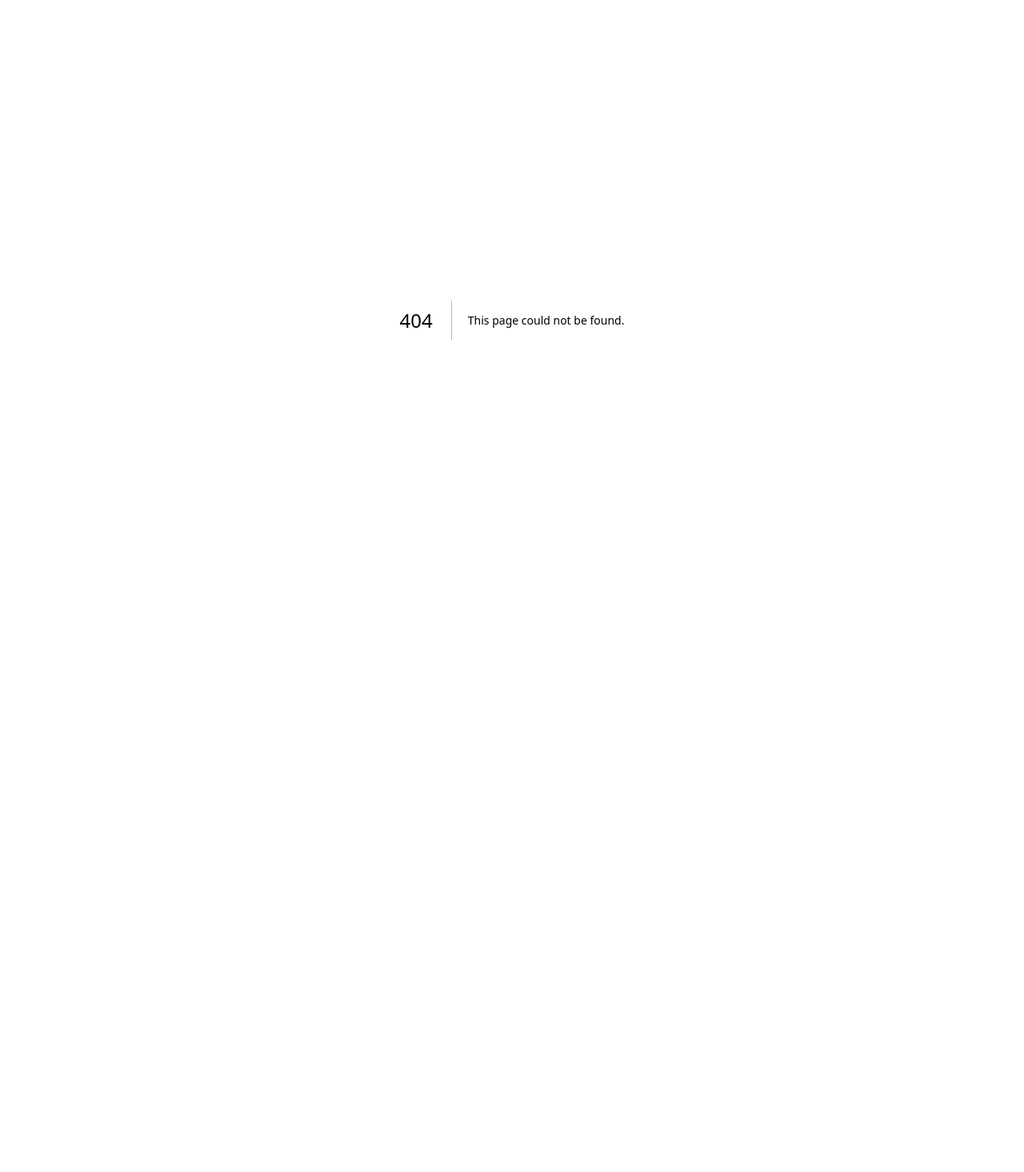
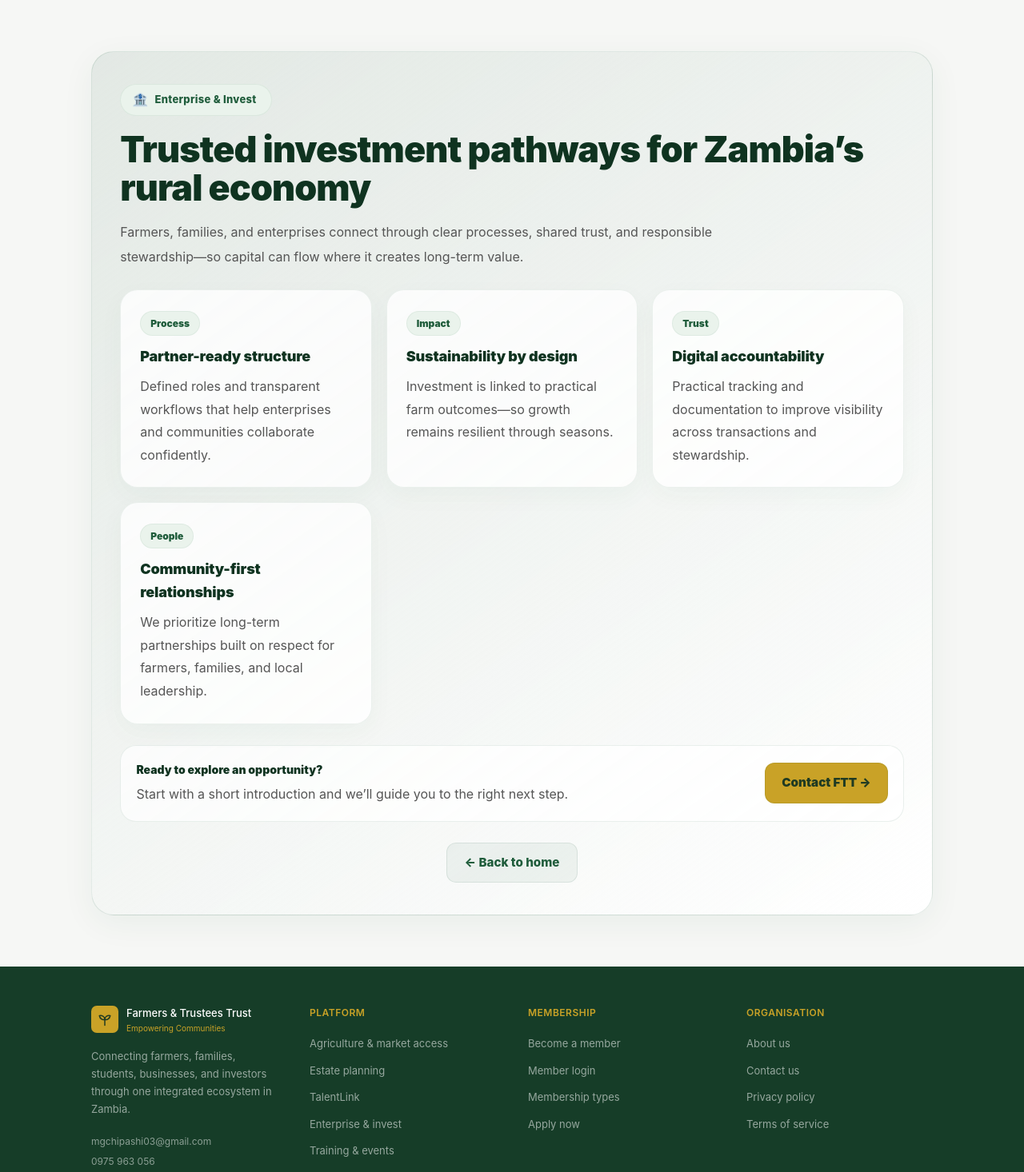
Before and after one commit to Chabbylupuuta/Farmers-trustees-trust-platform, a Next.js app: page /enterprise in a window 1280 px wide. Before the commit this address had no page. Shown: the top 1466 px of the page at 80% size. Before the commit the page ends 800 px from the top, so only its background shows below. Built offline with nearby package versions, Linux system fonts and the light colour scheme.

Commit message:
Updated code

```diff
--- /dev/null
+++ b/src/app/enterprise/page.tsx
@@ -0,0 +1,245 @@
+import Link from 'next/link'
+import Footer from '@/components/home/Footer'
+import type { Metadata } from 'next'
+
+export const metadata: Metadata = {
+  title: 'Enterprise & Invest | FTT',
+  description:
+    'Connect enterprises with trusted investment opportunities built for sustainable growth across Zambia.',
+}
+
+export default function EnterpriseInvestPage() {
+  return (
+    <>
+      <main
+        style={{
+          padding: '4rem 1.5rem',
+          maxWidth: 1100,
+          margin: '0 auto',
+        }}
+      >
+        <section
+          style={{
+            padding: '2.5rem 2.2rem',
+            borderRadius: 28,
+            background:
+              'linear-gradient(145deg, rgba(31,92,59,0.09) 0%, rgba(255,255,255,0.98) 100%)',
+            border: '1px solid rgba(31,92,59,0.12)',
+            boxShadow: '0 10px 40px rgba(24,92,59,0.06)',
+          }}
+        >
+          <div
+            style={{
+              display: 'inline-flex',
+              alignItems: 'center',
+              gap: 8,
+              padding: '6px 18px 6px 14px',
+              background: 'var(--green-50)',
+              color: 'var(--green-700)',
+              borderRadius: 9999,
+              fontSize: 13,
+              fontWeight: 800,
+              letterSpacing: '0.3px',
+              marginBottom: 18,
+              border: '1px solid rgba(31,92,59,0.08)',
+            }}
+          >
+            <span style={{ fontSize: 16 }}>🏦</span> Enterprise &amp; Invest
+          </div>
+
+          <h1
+            style={{
+              fontSize: 'clamp(2.1rem, 4.5vw, 2.8rem)',
+              lineHeight: 1.08,
+              margin: '0 0 1rem 0',
+              color: 'var(--green-900)',
+              fontWeight: 900,
+              letterSpacing: '-0.02em',
+            }}
+          >
+            Trusted investment pathways for Zambia’s rural economy
+          </h1>
+
+          <p
+            style={{
+              color: 'var(--text-secondary)',
+              fontSize: 16,
+              lineHeight: 1.9,
+              marginBottom: 26,
+              maxWidth: 780,
+            }}
+          >
+            Farmers, families, and enterprises connect through clear processes,
+            shared trust, and responsible stewardship—so capital can flow where
+            it creates long-term value.
+          </p>
+
+          <div
+            style={{
+              display: 'grid',
+              gridTemplateColumns: 'repeat(auto-fit, minmax(260px, 1fr))',
+              gap: 18,
+            }}
+          >
+            <InfoCard
+              title="Partner-ready structure"
+              badge="Process"
+              description="Defined roles and transparent workflows that help enterprises and communities collaborate confidently."
+            />
+            <InfoCard
+              title="Sustainability by design"
+              badge="Impact"
+              description="Investment is linked to practical farm outcomes—so growth remains resilient through seasons."
+            />
+            <InfoCard
+              title="Digital accountability"
+              badge="Trust"
+              description="Practical tracking and documentation to improve visibility across transactions and stewardship."
+            />
+            <InfoCard
+              title="Community-first relationships"
+              badge="People"
+              description="We prioritize long-term partnerships built on respect for farmers, families, and local leadership."
+            />
+          </div>
+
+          <div
+            style={{
+              marginTop: 26,
+              padding: '1.2rem 1.2rem',
+              borderRadius: 20,
+              background: 'rgba(255,255,255,0.72)',
+              border: '1px solid rgba(31,92,59,0.09)',
+              display: 'flex',
+              justifyContent: 'space-between',
+              gap: 16,
+              flexWrap: 'wrap',
+              alignItems: 'center',
+            }}
+          >
+            <div>
+              <div
+                style={{
+                  fontSize: 14,
+                  fontWeight: 900,
+                  color: 'var(--green-900)',
+                  marginBottom: 6,
+                }}
+              >
+                Ready to explore an opportunity?
+              </div>
+              <div style={{ color: 'var(--text-secondary)', lineHeight: 1.7 }}>
+                Start with a short introduction and we’ll guide you to the right next step.
+              </div>
+            </div>
+
+            <Link
+              href="/contact"
+              style={{
+                display: 'inline-flex',
+                alignItems: 'center',
+                justifyContent: 'center',
+                gap: 8,
+                padding: '12px 20px',
+                borderRadius: 12,
+                background: 'var(--gold-500)',
+                border: '1px solid rgba(31,92,59,0.10)',
+                color: '#1F3A22',
+                textDecoration: 'none',
+                fontWeight: 900,
+                fontSize: '0.95rem',
+                whiteSpace: 'nowrap',
+              }}
+            >
+              Contact FTT →
+            </Link>
+          </div>
+
+          <div
+            style={{
+              marginTop: 26,
+              display: 'flex',
+              justifyContent: 'center',
+            }}
+          >
+            <Link
+              href="/"
+              style={{
+                display: 'inline-flex',
+                alignItems: 'center',
+                gap: 8,
+                padding: '12px 22px',
+                borderRadius: 12,
+                background: 'rgba(31,92,59,0.06)',
+                border: '1px solid rgba(31,92,59,0.10)',
+                color: 'var(--green-700)',
+                textDecoration: 'none',
+                fontWeight: 800,
+                fontSize: '0.95rem',
+              }}
+            >
+              ← Back to home
+            </Link>
+          </div>
+        </section>
+      </main>
+
+      <Footer />
+    </>
+  )
+}
+
+function InfoCard({
+  title,
+  description,
+  badge,
+}: {
+  title: string
+  description: string
+  badge: string
+}) {
+  return (
+    <article
+      style={{
+        padding: '1.6rem 1.5rem',
+        borderRadius: 22,
+        background: 'rgba(255,255,255,0.78)',
+        border: '1px solid rgba(31,92,59,0.08)',
+        boxShadow: '0 10px 30px rgba(24,92,59,0.04)',
+      }}
+    >
+      <div
+        style={{
+          display: 'inline-flex',
+          alignItems: 'center',
+          padding: '5px 12px',
+          borderRadius: 9999,
+          background: 'var(--green-50)',
+          border: '1px solid rgba(31,92,59,0.06)',
+          color: 'var(--green-700)',
+          fontSize: 12,
+          fontWeight: 900,
+          marginBottom: 12,
+        }}
+      >
+        {badge}
+      </div>
+
+      <h2
+        style={{
+          margin: '0 0 8px 0',
+          fontSize: 18,
+          color: 'var(--green-900)',
+          fontWeight: 900,
+          letterSpacing: '-0.01em',
+        }}
+      >
+        {title}
+      </h2>
+
+      <p style={{ margin: 0, color: 'var(--text-secondary)', lineHeight: 1.8 }}>
+        {description}
+      </p>
+    </article>
+  )
+}
--- a/src/app/page.tsx
+++ b/src/app/page.tsx
@@ -80,15 +80,16 @@ export default function HomePage() {
             aria-hidden
             style={{
               position: 'absolute',
-              inset: -200,
+              inset: -220,
               background:
-                'radial-gradient(circle at 30% 10%, rgba(201,162,39,0.25) 0%, rgba(201,162,39,0) 50%), radial-gradient(circle at 80% 20%, rgba(31,92,59,0.28) 0%, rgba(31,92,59,0) 48%)',
-              filter: 'blur(20px)',
-              opacity: 0.9,
+                'radial-gradient(circle at 30% 10%, rgba(201,162,39,0.18) 0%, rgba(201,162,39,0) 55%), radial-gradient(circle at 80% 20%, rgba(31,92,59,0.22) 0%, rgba(31,92,59,0) 50%)',
+              filter: 'blur(26px)',
+              opacity: 0.65,
               pointerEvents: 'none',
               zIndex: -1,
             }}
           />
+
           <Hero />
 
           {/* Content sections */}
--- a/src/components/home/Navbar.tsx
+++ b/src/components/home/Navbar.tsx
@@ -4,18 +4,25 @@ import { useState } from 'react'
 import Link from 'next/link'
 import { usePathname } from 'next/navigation'
 
+// Desktop: keep it clean by showing only the most important routes.
+// Secondary routes are moved to the mobile menu.
 const navLinks = [
+  { label: 'Agriculture', href: '/agriculture' },
+  { label: 'Events', href: '/events' },
+  { label: 'Resources', href: '/resources' },
   { label: 'About', href: '/about' },
-  { label: 'Agriculture', href: '/agriculture' },
+]
+
+const mobileNavLinks = [
+  ...navLinks,
   { label: 'Contact', href: '/contact' },
   { label: 'Estate Planning', href: '/estate-planning' },
   { label: 'TalentLink', href: '/talentlink' },
   { label: 'Invest', href: '/enterprise' },
-  { label: 'Events', href: '/events' },
-  { label: 'Resources', href: '/resources' },
   { label: 'Privacy Policy', href: '/privacy' },
   { label: 'Terms of Service', href: '/terms' },
 ]
+
 
 export default function Navbar() {
   const [menuOpen, setMenuOpen] = useState(false)
@@ -75,7 +82,7 @@ export default function Navbar() {
 
         {/* Desktop nav links */}
         <div
-          style={{ display: 'flex', alignItems: 'center', gap: '1.25rem' }}
+          style={{ display: 'flex', alignItems: 'center', gap: '1rem' }}
           className="desktop-nav"
         >
           {navLinks.map((link) => {
@@ -85,21 +92,14 @@ export default function Navbar() {
                 key={link.href}
                 href={link.href}
                 style={{
-                  color: isActive ? 'var(--gold-500)' : 'rgba(255,255,255,0.82)',
+                  color: isActive ? 'var(--gold-500)' : 'rgba(255,255,255,0.86)',
                   fontSize: 13,
                   textDecoration: 'none',
-                  transition: 'all 0.3s ease',
-                  paddingBottom: 2,
-                  borderBottom: isActive ? '2px solid var(--gold-500)' : '2px solid transparent',
-                  fontWeight: isActive ? 700 : 500,
-                }}
-                onMouseEnter={(e) => {
-                  e.currentTarget.style.color = 'var(--gold-500)'
-                  e.currentTarget.style.borderBottom = '2px solid var(--gold-500)'
-                }}
-                onMouseLeave={(e) => {
-                  e.currentTarget.style.color = isActive ? 'var(--gold-500)' : 'rgba(255,255,255,0.82)'
-                  e.currentTarget.style.borderBottom = isActive ? '2px solid var(--gold-500)' : '2px solid transparent'
+                  transition: 'color 0.2s ease, opacity 0.2s ease',
+                  padding: '6px 8px',
+                  borderRadius: 8,
+                  fontWeight: isActive ? 800 : 600,
+                  opacity: isActive ? 1 : 0.95,
                 }}
               >
                 {link.label}
@@ -113,14 +113,15 @@ export default function Navbar() {
                 background: 'var(--gold-500)',
                 color: '#1F3A22',
                 fontSize: 13,
-                fontWeight: 600,
+                fontWeight: 700,
                 padding: '8px 18px',
-                borderRadius: 7,
+                borderRadius: 10,
                 border: 'none',
                 cursor: 'pointer',
                 whiteSpace: 'nowrap',
-                transition: 'all 0.3s ease',
+                transition: 'transform 0.2s ease, box-shadow 0.2s ease',
               }}
+
               onMouseEnter={(e) => {
                 e.currentTarget.style.transform = 'translateY(-2px)'
                 e.currentTarget.style.boxShadow = '0 6px 16px rgba(201, 162, 39, 0.4)'
@@ -186,7 +187,7 @@ export default function Navbar() {
           }}
           className="mobile-nav"
         >
-          {navLinks.map((link, idx) => {
+          {mobileNavLinks.map((link, idx) => {
             const isActive = pathname === link.href
             return (
               <Link
@@ -196,8 +197,9 @@ export default function Navbar() {
                   color: isActive ? 'var(--gold-500)' : 'rgba(255,255,255,0.85)',
                   fontSize: 15,
                   textDecoration: 'none',
-                  animation: `slideInLeft 0.4s ease-out ${0.05 * idx}s forwards`,
+                  transition: 'color 0.2s ease',
                   opacity: 0,
+                  animation: `slideInLeft 0.35s ease-out ${0.03 * idx}s forwards`,
                 }}
                 onClick={() => setMenuOpen(false)}
               >
@@ -205,6 +207,7 @@ export default function Navbar() {
               </Link>
             )
           })}
+
           <Link href="/membership/register" onClick={() => setMenuOpen(false)}>
             <button
               style={{
```
Also changed, not shown: 1 other file (tests, documents, lock files or other folders).
